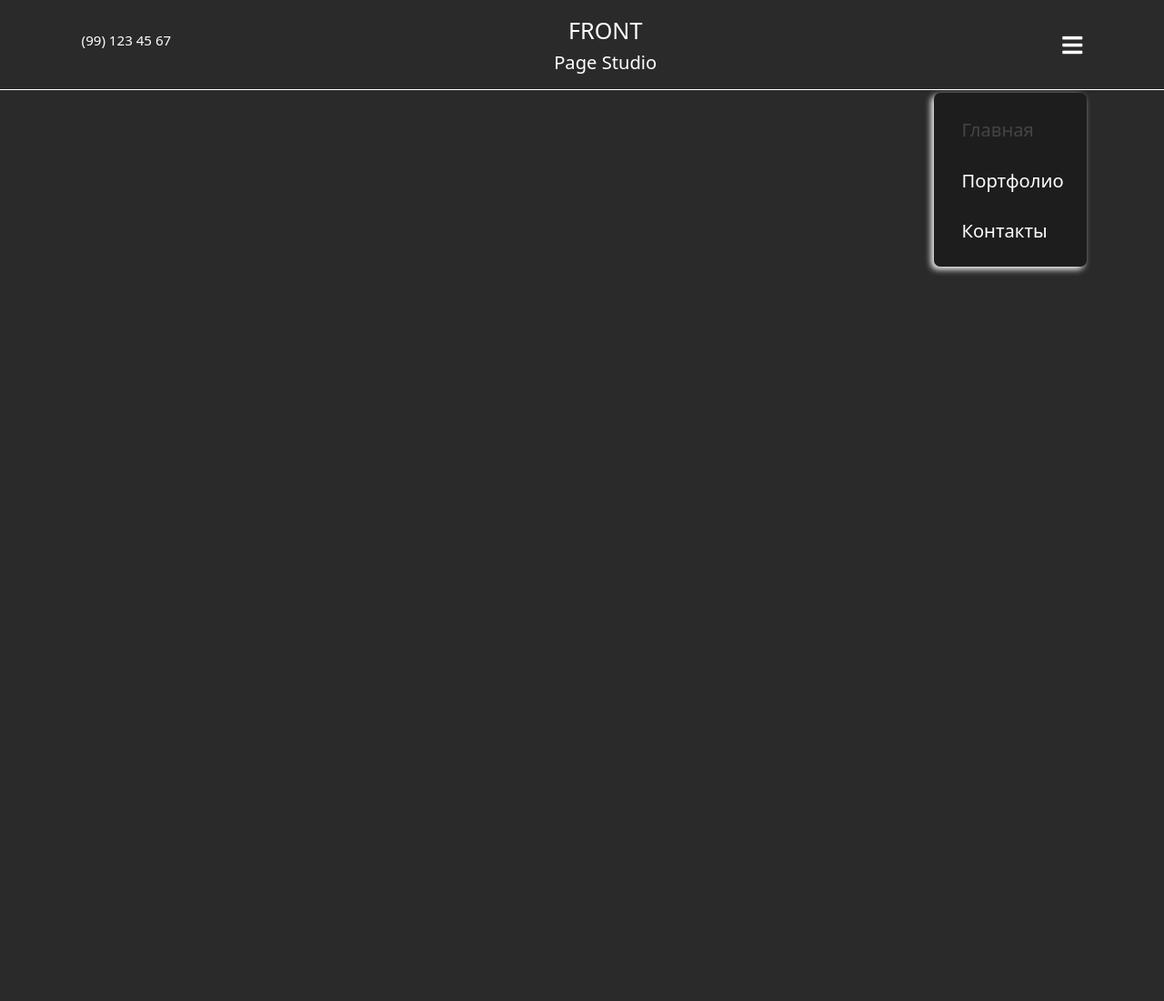
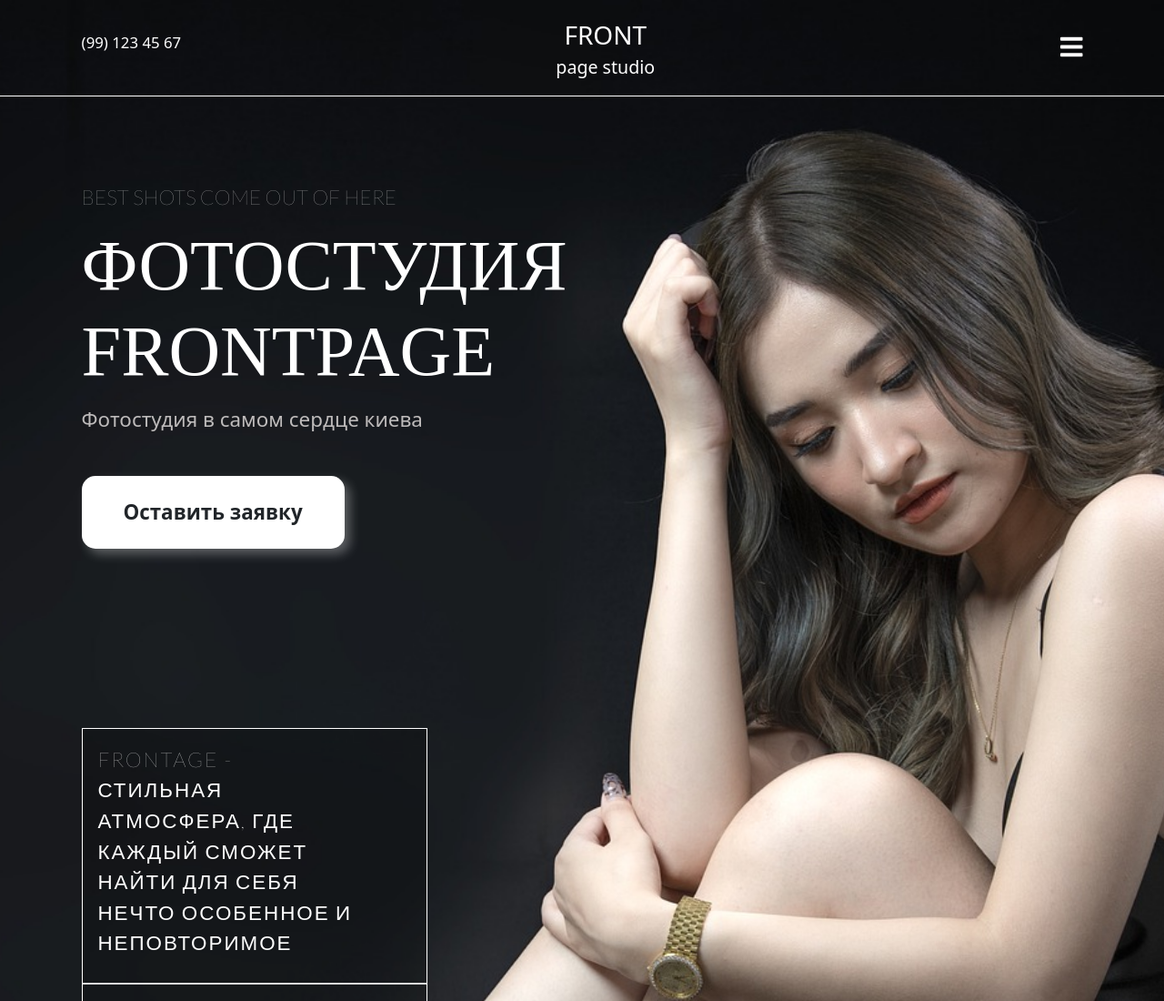
Before and after one commit to abbossth/photography-website, a plain HTML site: page index.html in a window 1280 px wide. Shown: the top 1100 px of the page at 91% size. Before the commit the page ends 800 px from the top, so only its background shows below. Drawn offline with nearby package versions, Linux system fonts and the light colour scheme.

Commit message:
Section home has been done!

```diff
--- a/css/style.css
+++ b/css/style.css
@@ -1,8 +1,12 @@
+/* fonts */
+@import url('https://fonts.googleapis.com/css2?family=Lato:wght@100&display=swap');
+
 /* Root values */
 :root{
     --white: #ffffff;
     --colorBlack: #121212;
     --colorGrey: #2a2a2a;
+    --colorBlue: rgb(0, 140, 255);
     --fontFamily: "Playfair Display";
 }
 
@@ -16,16 +20,16 @@
     transition: all 0.2s linear;
 }
 ::selection{
-    background-color: var(--white);
-    color: var(--colorBlack);
+    background-color: var(--colorBlue);
+    color: var(--white);
 }
 html{
-    font-size: 63%;
+    font-size: 70%;
     overflow-x: hidden;
     scroll-behavior: smooth;
 }
 html::-webkit-scrollbar{
-    width:1.2rem;
+    width: 1rem;
 }
 
 html::-webkit-scrollbar-track{
@@ -38,7 +42,7 @@ html::-webkit-scrollbar-thumb{
     border-radius: 5px;
 }
 body{
-    background: var(--colorGrey);
+    background: var(--colorBlack);
 }
 section{
     min-height: 100vh;
@@ -57,20 +61,19 @@ header{
     display: flex;
     align-items: center;
     justify-content: space-between;
-    position: fixed;
+    position: absolute;
     top:0; left: 0;
     z-index: 1000;
     padding:1.5rem 7%;
     background: none;
     border-bottom: 1.5px solid var(--white);
-    /* box-shadow: 0 .1rem .3rem rgba(0,0,0,.3); */
 }
 
 header .logo{
     color:#fff;
     text-decoration: none;
     text-align: center;
-    margin-right: 2.5rem;
+    margin-right: 3rem;
 }
 header .logo span:first-child{
     font-size: 2.5rem;
@@ -93,14 +96,16 @@ header .navbar ul{
     position: absolute;
     top: 7rem;
     left: -14rem;
-    display: block;
+    display: none;
     align-items: center;
     justify-content: center;
     list-style: none;
     background: rgba(0,0,0,0.3);
     border-radius: 7px;
-    /* border-left: 2px solid var(--colorGrey); */
     box-shadow: -3px 3px 7px #fff;
+}
+header .navbar ul.active{
+    display: block;
 }
 
 header .navbar ul li{
@@ -117,3 +122,106 @@ header .navbar ul li a.active,
 header .navbar ul li a:hover{
     color:#444;
 }
+
+.home{
+    background-image: url("../images/bg-1.jpg");
+    background-position: center center;
+    background-size: cover;
+    background-repeat: no-repeat;
+    height: 220vh;
+    width: 100%;
+    display: flex;
+    justify-content: left;
+    align-items: flex-start;
+}
+.home .content{
+    height: 100%;
+    position: absolute;
+    top: 25%;
+    left: 7%;
+}
+.home .content .line-1 {
+    font-size: 2rem;
+    color: #ccc;
+    font-family: 'Lato', sans-serif;
+}
+.home .content .line-2{
+    font-family: 'Playfair Display', serif;
+    font-size: 7rem;
+}
+.home .content .line-3{
+    font-size: 2rem;
+    margin: 1rem 0 2rem 0;
+    color: #bebbbb;
+}
+.home .content a{
+    margin-top: 2rem;
+    padding: 2rem 4rem;
+    font-size: 2rem;
+    border-radius: 15px;
+    box-shadow: 6px 6px 12px rgba(255, 255, 255,0.3);
+    background-color: var(--white);
+}
+.home .content a:hover{
+    box-shadow: 8px 8px 12px rgba(255, 255, 255,0.3);
+}
+.home .content-box{
+    position: absolute;
+    width: 380px;
+    color: #fff;
+    font-size: 2rem;
+    letter-spacing: 2px;
+    font-family: 'Lato', sans-serif;
+    border: 1px solid var(--white);
+    text-transform: uppercase;
+    background-color: rgba(0,0,0,0.2);
+}
+.home .box-1{
+    top: 100%;
+    padding: 1.5rem 7rem 1.5rem 1.5rem;
+}
+.home .box-2{
+    top: 135%;
+    padding: 1.5rem 1.5rem 1.5rem 7rem;
+}
+.home .box-3{
+    top: 170%;
+    padding: 1.5rem 7rem 1.5rem 1.5rem;
+}
+/* Media queries */
+@media (min-width: 768%) and (max-width: 1200px) {
+    html{
+        font-size: 68%;
+    }
+    .content .line-2{
+        font-size: 7rem;
+    }
+    .home .box-2{
+        text-align: right;
+        right: 10%;
+    }
+}
+@media (min-width: 441px) and (max-width: 768px) {
+    html{
+        font-size: 56%;
+    }
+    .content .line-2{
+        font-size: 6.5rem;
+    }
+    .home .box-2{
+        text-align: right;
+        right: 10%;
+    }
+}
+@media (max-width: 441px) {
+    html{
+        font-size: 42%;
+    }
+    .content .line-2{
+        font-size: 4rem;
+    }
+    .home .box-2{
+        text-align: left;
+        padding: 1.5rem 4rem 1.5rem 1.5rem;
+    }
+}
--- a/index.html
+++ b/index.html
@@ -17,9 +17,9 @@
     <!-- Header section starts -->
     <header>
         <p class="phone-number">(99) 123 45 67</p>
-        <a href="logo" class="logo">
+        <a href="#" class="logo">
             <span>FRONT</span> <br>
-            <span>Page Studio</span>
+            <span class="fs-3">page studio</span>
         </a>
 
         <!-- Navigation -->
@@ -34,5 +34,40 @@
 
     </header>
     <!-- Header section ends -->
+
+    <!-- Home section starts -->
+    <section id="home" class="home">
+        <div class="content">
+            <p class="text-uppercase line-1">Best shots come out of here</p>
+            <h1 class="text-white text-uppercase line-2">фотостудия <br> frontpage</h1>
+            <p class="line-3">Фотостудия в самом сердце киева</p>
+            <a href="#" class="btn fw-bold">Оставить заявку</a>
+        </div>
+        <div class="content-box box-1">
+            <p class="content-text">
+                Frontage - стильная атмосфера,
+                где каждый сможет найти для себя
+                нечто особенное и неповторимое
+            </p>
+        </div>
+        <div class="content-box box-2">
+            <p class="content-text">
+                Frontage - стильная атмосфера,
+                где каждый сможет найти для себя
+                нечто особенное и неповторимое
+            </p>
+        </div>
+        <div class="content-box box-3">
+            <p class="content-text">
+                Frontage - стильная атмосфера,
+                где каждый сможет найти для себя
+                нечто особенное и неповторимое
+            </p>
+        </div>
+    </section>
+    <!-- Home section ends -->
+
+    <!-- Custom js link -->
+    <script src="js/app.js"></script>
 </body>
 </html>
--- a/js/app.js
+++ b/js/app.js
@@ -0,0 +1,12 @@
+let menu = document.querySelector('#menu');
+let navbar = document.querySelector('.navbar ul');
+
+menu.onclick = () =>{
+    menu.classList.toggle('fa-times');
+    navbar.classList.toggle('active');
+}
+
+window.onscroll = () =>{
+    menu.classList.remove('fa-times');
+    navbar.classList.remove('active');
+}
```
Also changed, not shown: images/bg-1 new.png (added), images/bg-1.jpg (added).
